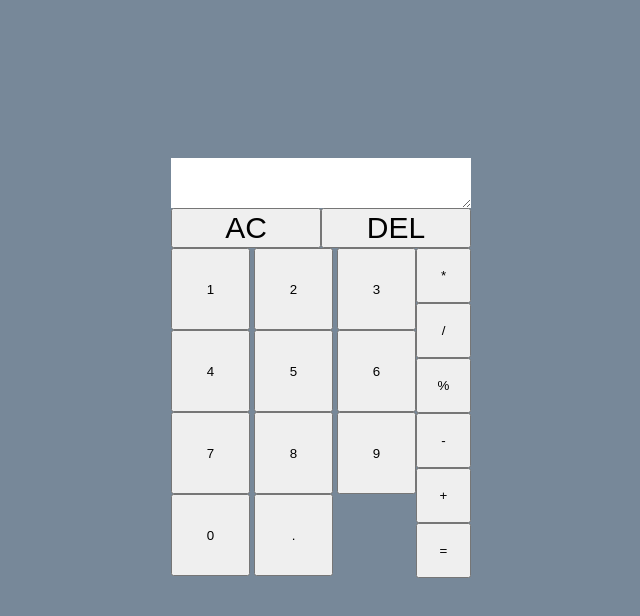
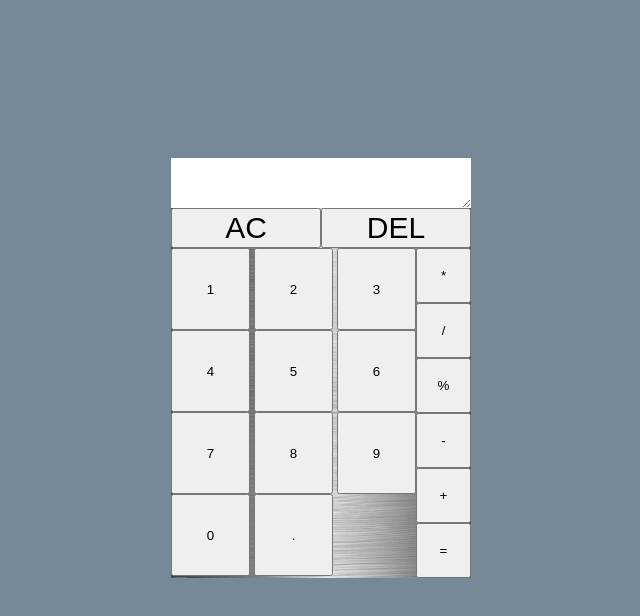
Before and after one commit to Lien0/Calculadora_, a plain HTML site: page Calculadora_All/index.html in a window 1280 px wide. Shown: the top 616 px of the page, without its empty margins (221-861 px from the left). Drawn offline with Linux system fonts and the light colour scheme.

Commit message:
Ver 1.03

```diff
--- a/Calculadora_All/style/style.css
+++ b/Calculadora_All/style/style.css
@@ -8,7 +8,7 @@
 }
 
 .calc{
-  background-image: url("imagenes/fondo_calc.jpg");
+  background-image: url("../imagenes/fondo_calc.jpg");
   background-repeat: no-repeat;
   display: flex;
   flex-direction: column;
```
